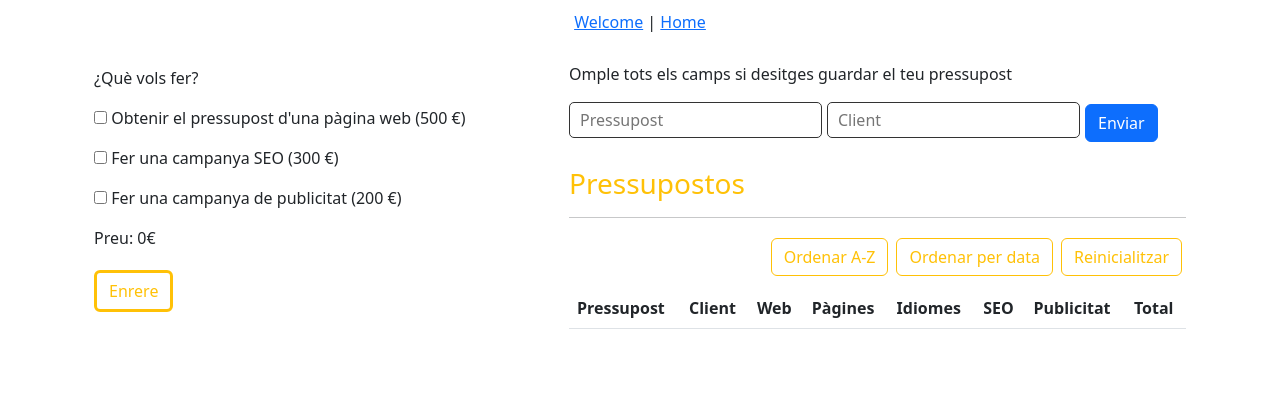
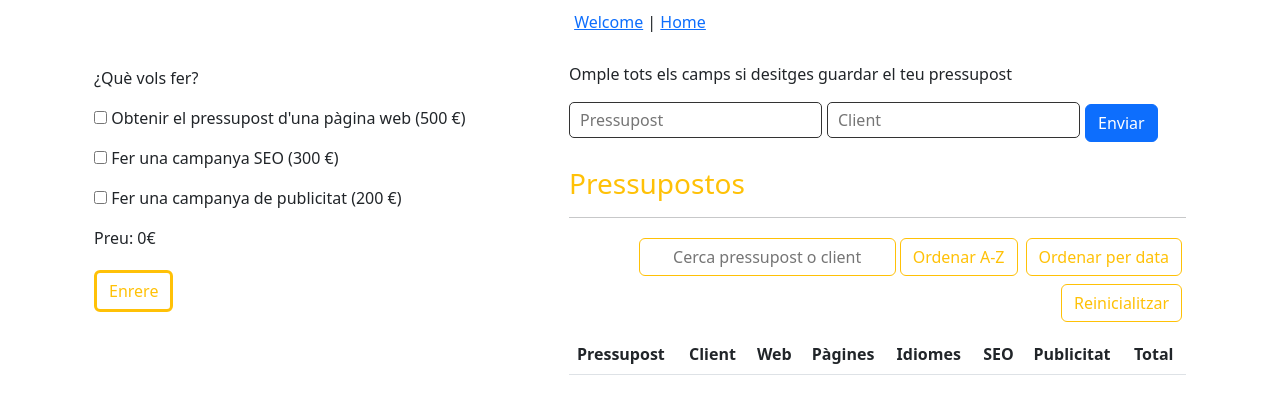
Before and after one commit to AnaMAguila/ITAcademyVUE-Sprint7, a Vue app: page /home in a window 1280 px wide. Shown: the top 414 px of the page. Built offline with nearby package versions, Linux system fonts and the light colour scheme.

Commit message:
Ej8. Buscador de presupuestos y clientes

```diff
--- a/src/components/PressupostList.vue
+++ b/src/components/PressupostList.vue
@@ -13,6 +13,7 @@
         <hr>
 
         <div class="text-end">
+            <input type="text" placeholder="Cerca pressupost o client" class="btn btn-outline-warning" v-model="busqueda">
             <button type="button" class="btn btn-outline-warning m-1" v-on:click="ordenaAz">Ordenar A-Z</button>
             <button type="button" class="btn btn-outline-warning m-1" v-on:click="ordenaData">Ordenar per data</button>
             <button type="button" class="btn btn-outline-warning m-1"
@@ -87,8 +88,8 @@ export default {
                 this.busqueda.toLocaleLowerCase();
 
                 this.array = this.newArray.filter(elemento =>
-                    elemento.presupuesto.includes(this.busqueda) ||
-                    elemento.cliente.includes(this.busqueda)
+                    elemento.presupuesto.toLocaleLowerCase().includes(this.busqueda) ||
+                    elemento.cliente.toLocaleLowerCase().includes(this.busqueda)
                 );
 
                 this.newArray = [].concat(this.array);
@@ -150,6 +151,8 @@ export default {
             });
         },
         ordenaReinicia: function () {
+            this.busqueda = ""
+
             this.arrayOrdenado.sort((a, b) => {
                 if (a.id == b.id) {
                     return 0;
```
